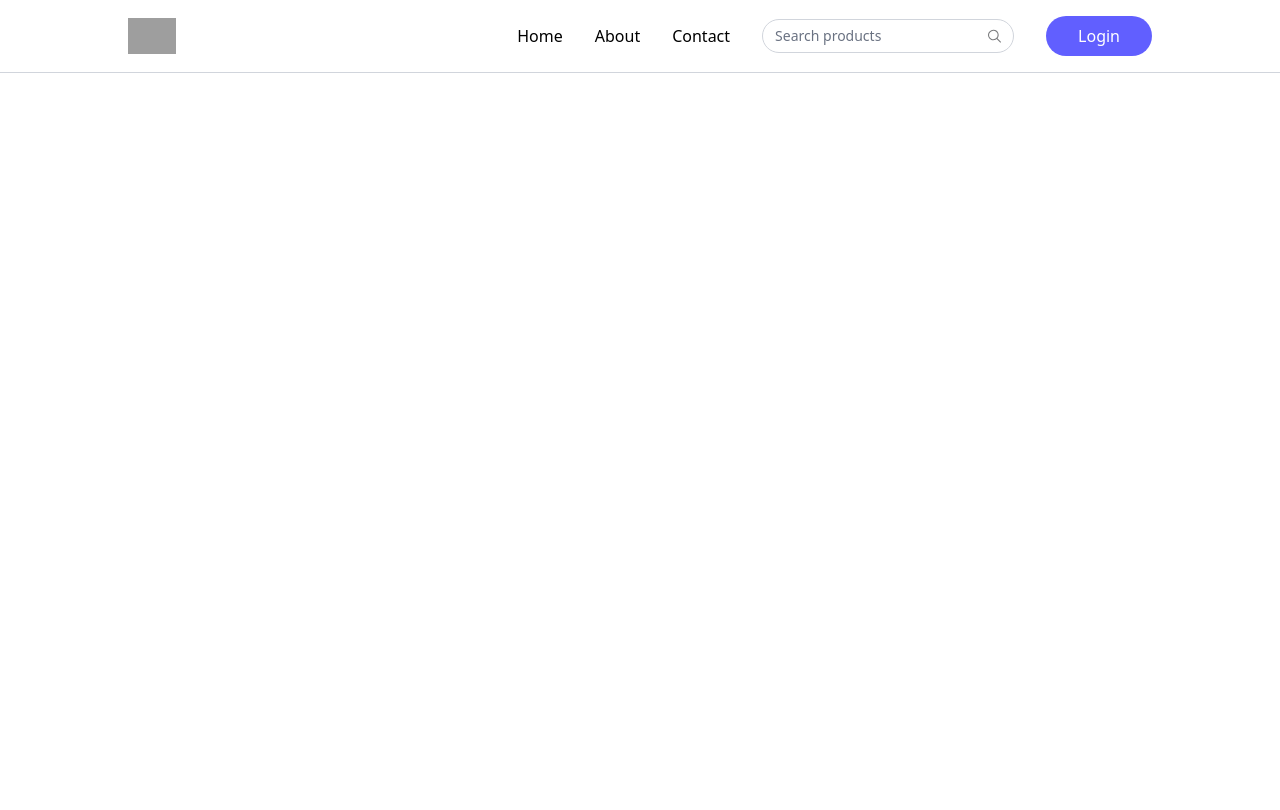
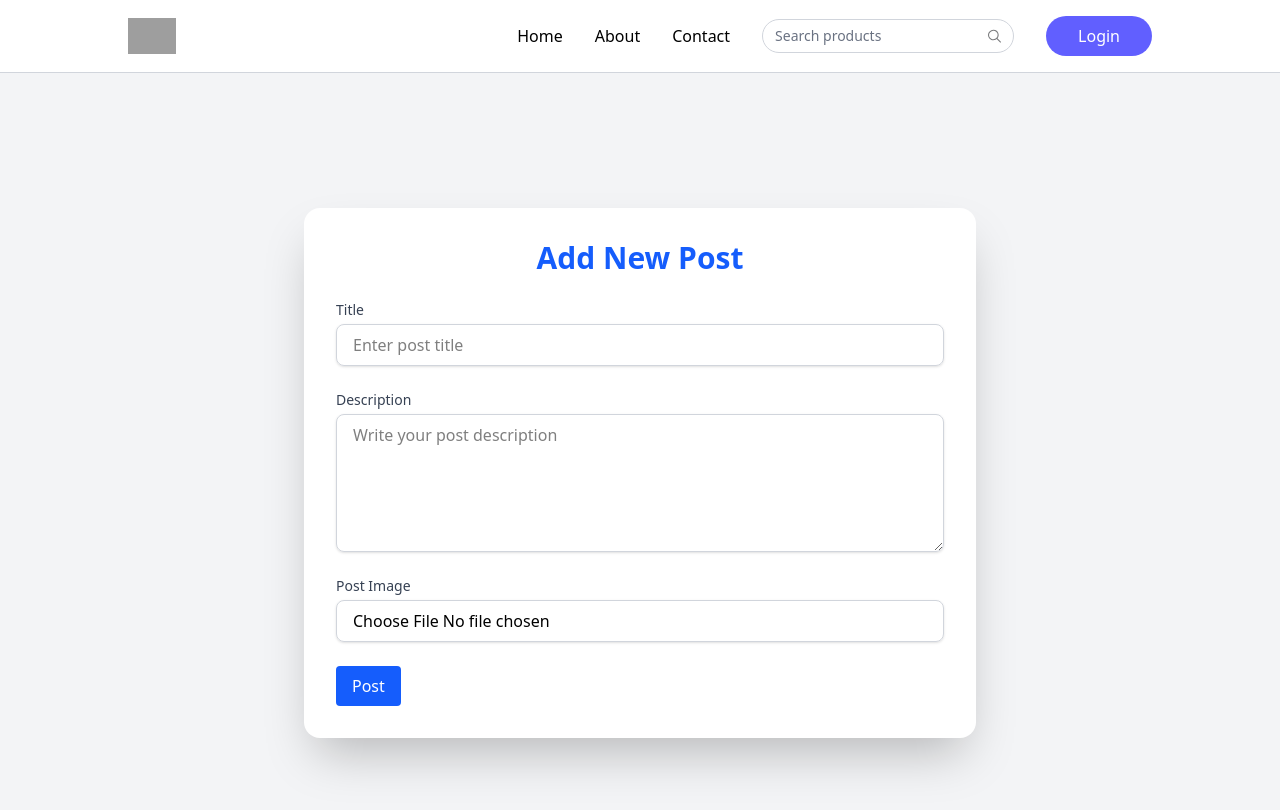
Before and after one commit to saif-coding/blog-with-mern-stack, a React (Vite) app in the folder frontend/: page /addpost in a window 1280 px wide. Shown: the top 810 px of the page. Built offline with nearby package versions, Linux system fonts and the light colour scheme; no server answers; grey boxes are pictures that could not be loaded.

Commit message:
the post api is done

```diff
--- a/frontend/src/components/Navbar.jsx
+++ b/frontend/src/components/Navbar.jsx
@@ -1,22 +1,22 @@
 import React from "react";
-
+import { Link } from "react-router-dom";
 function Navbar() {
   const [open, setOpen] = React.useState(false);
   return (
     <nav className="flex items-center justify-between px-6 md:px-16 lg:px-24 xl:px-32 py-4 border-b border-gray-300 bg-white relative transition-all">
-      <a href="#">
+      <Link to={"/"}>
         <img
           className="h-9"
           src="https://raw.githubusercontent.com/prebuiltui/prebuiltui/main/assets/dummyLogo/dummyLogoColored.svg"
           alt="dummyLogoColored"
         />
-      </a>
+      </Link>
 
       {/* Desktop Menu */}
       <div className="hidden sm:flex items-center gap-8">
-        <a href="#">Home</a>
-        <a href="#">About</a>
-        <a href="#">Contact</a>
+        <Link to={"/"}>Home</Link>
+        <Link to={"/about"}>About</Link>
+        <Link to={"/contact"}>Contact</Link>
 
         <div className="hidden lg:flex items-center text-sm gap-2 border border-gray-300 px-3 rounded-full">
           <input
@@ -49,11 +49,11 @@ function Navbar() {
           </svg>
         </div>
 
-
-
-        <button className="cursor-pointer px-8 py-2 bg-indigo-500 hover:bg-indigo-600 transition text-white rounded-full">
-          Login
-        </button>
+        <Link to={"/login"}>
+          <button className="cursor-pointer px-8 py-2 bg-indigo-500 hover:bg-indigo-600 transition text-white rounded-full">
+            Login
+          </button>
+        </Link>
       </div>
 
       <button
--- /dev/null
+++ b/frontend/src/context/PostContext.jsx
@@ -0,0 +1,29 @@
+import axios from "axios";
+import React, { createContext, useEffect, useState } from "react";
+export const PostContext = createContext();
+function PostContextProvider({ children }) {
+  const [allPosts, setAllPosts] = useState([]);
+  const getAllPosts = async () => {
+    try {
+      const result = await axios.get(
+        `${import.meta.env.VITE_BASE_URL}/posts/get`,
+        { withCredentials: true }
+      );
+      setAllPosts(result.data);
+      console.log(result.data);
+    } catch (error) {
+      console.log(error);
+    }
+  };
+  useEffect(() => {
+    getAllPosts();
+  }, []);
+
+  return (
+    <PostContext.Provider value={{ allPosts, setAllPosts }}>
+      {children}
+    </PostContext.Provider>
+  );
+}
+
+export default PostContextProvider;
--- a/frontend/src/main.jsx
+++ b/frontend/src/main.jsx
@@ -2,8 +2,11 @@ import { createRoot } from "react-dom/client";
 import "./index.css";
 import App from "./App.jsx";
 import { BrowserRouter } from "react-router-dom";
+import PostContextProvider from "./context/postContext.jsx";
 createRoot(document.getElementById("root")).render(
   <BrowserRouter>
-    <App />
+    <PostContextProvider>
+      <App />
+    </PostContextProvider>
   </BrowserRouter>
 );
--- /dev/null
+++ b/frontend/src/pages/AddPost.jsx
@@ -0,0 +1,113 @@
+import React, { useState } from "react";
+import axios from "axios";
+import { useNavigate } from "react-router-dom";
+import { toast } from "react-hot-toast";
+function AddPost() {
+  const navigate = useNavigate();
+  const [title, setTitle] = useState("");
+  const [description, setDescription] = useState("");
+  const [image, setImage] = useState(null);
+  const [loading, setLoading] = useState(false); // 🔥 Loading state
+
+  const handleSubmit = async (e) => {
+    e.preventDefault();
+    setLoading(true); // Start loading animation
+    const formdata = new FormData();
+    formdata.append("title", title);
+    formdata.append("description", description);
+    formdata.append("image", image);
+
+    try {
+      const result = await axios.post(
+        `${import.meta.env.VITE_BASE_URL}/posts/add`,
+        formdata,
+        { withCredentials: true }
+      );
+      if (result.status === 201) {
+        toast.success(result.data.message);
+        navigate("/");
+      }
+      setLoading(false); // Stop loading animation
+    } catch (error) {
+      console.log(error);
+      toast.error(error.response.data.message);
+    }
+  };
+
+  return (
+    <div className="min-h-screen bg-gray-100 py-8 px-4 sm:px-6 lg:px-8 flex items-center justify-center">
+      <div className="max-w-2xl w-full bg-white shadow-2xl rounded-2xl p-8">
+        <h2 className="text-3xl font-bold text-center text-blue-600 mb-6">
+          Add New Post
+        </h2>
+        <form onSubmit={handleSubmit} className="space-y-6">
+          <div>
+            <label
+              htmlFor="title"
+              className="block text-sm font-medium text-gray-700"
+            >
+              Title
+            </label>
+            <input
+              type="text"
+              name="title"
+              value={title}
+              onChange={(e) => setTitle(e.target.value)}
+              placeholder="Enter post title"
+              required
+              className="mt-1 block w-full px-4 py-2 border border-gray-300 rounded-lg shadow-sm focus:outline-none focus:ring-2 focus:ring-blue-500 focus:border-blue-500"
+            />
+          </div>
+          <div>
+            <label
+              htmlFor="description"
+              className="block text-sm font-medium text-gray-700"
+            >
+              Description
+            </label>
+            <textarea
+              name="description"
+              value={description}
+              onChange={(e) => setDescription(e.target.value)}
+              placeholder="Write your post description"
+              rows="5"
+              required
+              className="mt-1 block w-full px-4 py-2 border border-gray-300 rounded-lg shadow-sm focus:outline-none focus:ring-2 focus:ring-blue-500 focus:border-blue-500"
+            ></textarea>
+          </div>
+          <div>
+            <label
+              htmlFor="imageUrl"
+              className="block text-sm font-medium text-gray-700"
+            >
+              Post Image
+            </label>
+            <input
+              type="file"
+              name="image"
+              accept="image/*"
+              onChange={(e) => setImage(e.target.files[0])}
+              placeholder="https://example.com/image.jpg"
+              required
+              className="mt-1 block w-full px-4 py-2 border border-gray-300 rounded-lg shadow-sm focus:outline-none focus:ring-2 focus:ring-blue-500 focus:border-blue-500"
+            />
+          </div>
+          <div>
+            <button
+              type="submit"
+              disabled={loading}
+              className="bg-blue-600 text-white px-4 py-2 rounded"
+            >
+              {loading ? "Posting..." : "Post"}
+            </button>
+            {loading && (
+              <div className="mt-2 text-blue-600">Loading spinner...</div>
+            )}
+          </div>
+        </form>
+      </div>
+    </div>
+  );
+}
+
+export default AddPost;
--- /dev/null
+++ b/frontend/src/pages/AllPosts.jsx
@@ -0,0 +1,77 @@
+import React, { useContext } from "react";
+import { PostContext } from "../context/postContext";
+const AllPosts = () => {
+  const { allPosts } = useContext(PostContext);
+  return (
+    // <div className="max-w-7xl mx-auto p-4">
+    //   <h1 className="text-3xl font-bold text-center mb-8">All Blog Posts</h1>
+
+    //   <div className="grid grid-cols-1 sm:grid-cols-2 lg:grid-cols-3 gap-6">
+    //     {allPosts.map((post) => (
+    //       <div
+    //         key={post._id}
+    //         className="bg-white rounded-2xl shadow-lg overflow-hidden hover:shadow-2xl transition-shadow duration-300"
+    //       >
+    //         <img
+    //           src={post.image}
+    //           alt={post.title}
+    //           className="h-48 w-full object-cover"
+    //         />
+    //         <div className="p-4 flex flex-col justify-between h-[250px]">
+    //           <div>
+    //             <h2 className="text-xl font-semibold mb-2 truncate">
+    //               {post.title}
+    //             </h2>
+    //             <p className="text-gray-600 text-sm line-clamp-3">
+    //               {post.description}
+    //             </p>
+    //           </div>
+    //           <div className="mt-4">
+    //             <p className="text-sm text-gray-400">
+    //               By {post.author.name} |{" "}
+    //               {new Date(post.createdAt).toLocaleDateString()}
+    //             </p>
+    //             <a
+    //               href={`/posts/${post._id}`}
+    //               className="inline-block mt-2 text-blue-600 font-medium hover:underline"
+    //             >
+    //               Read More →
+    //             </a>
+    //           </div>
+    //         </div>
+    //       </div>
+    //     ))}
+    //   </div>
+    // </div>
+
+    <div className="max-w-7xl mx-auto p-4">
+      <h1 className="text-3xl font-bold text-center mb-8">All Blog Posts</h1>
+      <div className="grid grid-cols-1 sm:grid-cols-2 lg:grid-cols-3 gap- px-10">
+        {allPosts.map((post) => (
+          <div class="p-4 bg-white rounded-lg shadow-lg border text-sm max-w-80">
+            <img
+              class="rounded-md max-h-40 w-full object-cover"
+              src={post.image}
+              alt="officeImage"
+            />
+            <p class="text-gray-900 text-xl font-semibold ml-2 mt-2">
+              {post.title}
+            </p>
+            <p class="text-gray-500 mt-3 ml-2">
+              Lorem ipsum dolor sit amet, consectetur adipiscing elit, sed do
+              eiusmod tempor incididunt ut labore et dolore..
+            </p>
+            <button
+              type="button"
+              class="bg-indigo-500 mt-4 mb-3 ml-2 px-6 py-2 font-medium rounded text-white"
+            >
+              Read More
+            </button>
+          </div>
+        ))}
+      </div>
+    </div>
+  );
+};
+
+export default AllPosts;
--- /dev/null
+++ b/frontend/src/pages/PostDetails.jsx
@@ -0,0 +1,9 @@
+import React from 'react'
+
+function PostDetails() {
+  return (
+    <div>PostDetails</div>
+  )
+}
+
+export default PostDetails
--- a/frontend/src/routes/Routing.jsx
+++ b/frontend/src/routes/Routing.jsx
@@ -3,12 +3,18 @@ import { Routes, Route } from "react-router-dom";
 import Register from "../pages/Register";
 import Login from "../pages/Login";
 import Home from "../pages/Home";
+import AddPost from "../pages/AddPost";
+import AllPosts from "../pages/AllPosts";
+import PostDetails from "../pages/PostDetails";
 function Routing() {
   return (
     <Routes>
       <Route path="/" element={<Home />} />
       <Route path="/register" element={<Register />} />
       <Route path="/login" element={<Login />} />
+      <Route path="/addpost" element={<AddPost />} />
+      <Route path="/allposts" element={<AllPosts />} />
+      <Route path="/postdetails" element={<PostDetails />} />
     </Routes>
   );
 }
```
Also changed, not shown: 1 other file (tests, documents, lock files or other folders).
